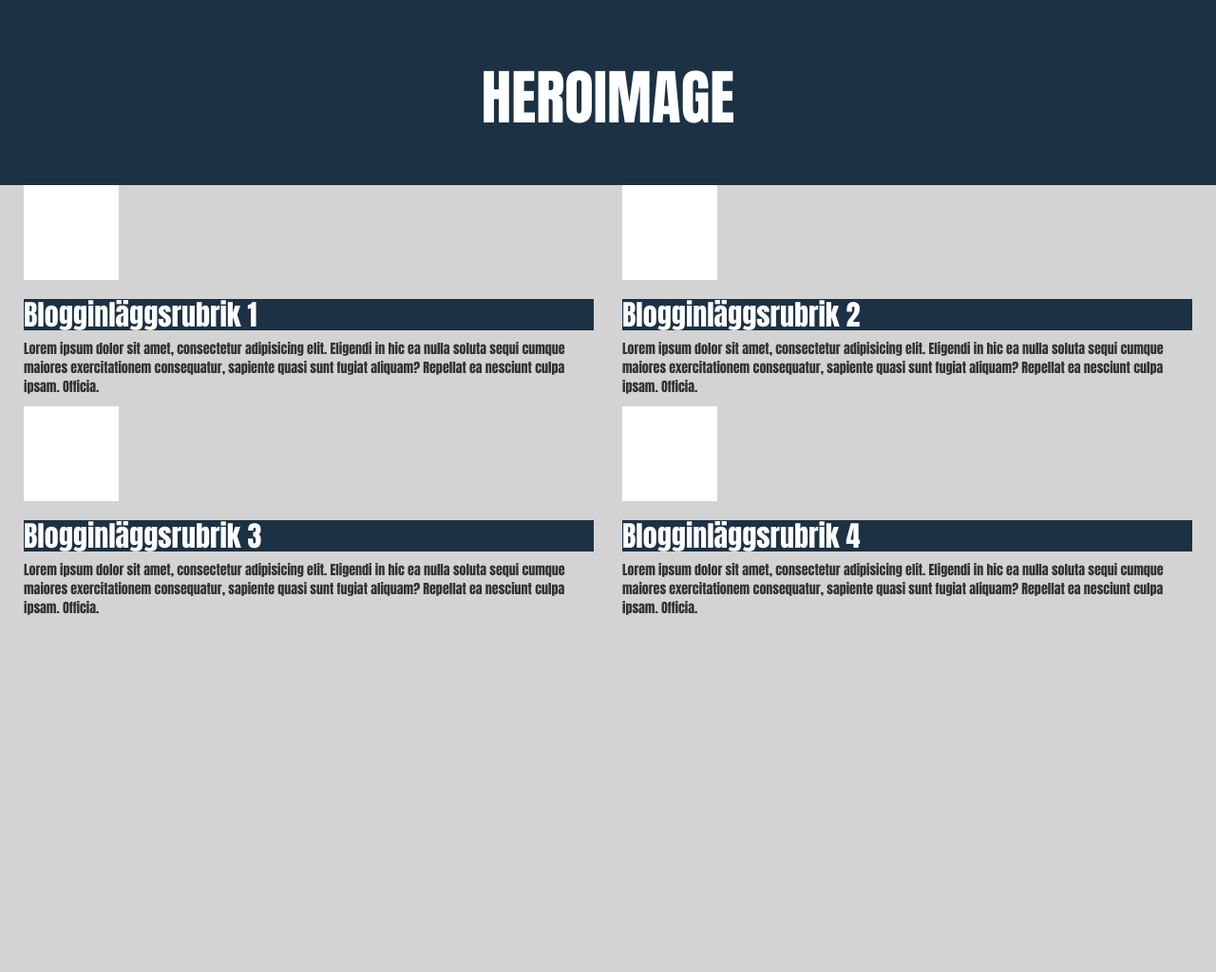
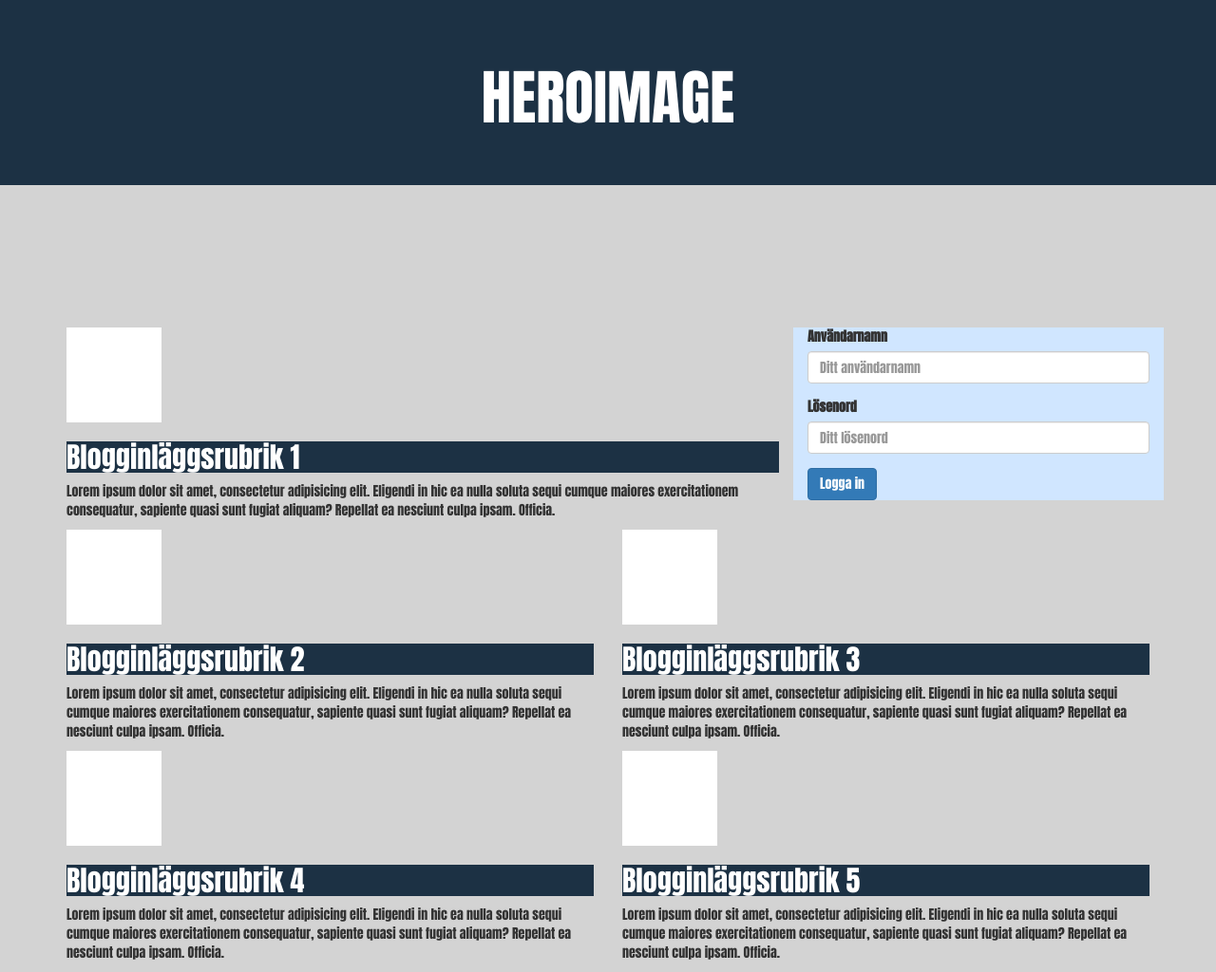
Before and after one commit to axelferb/millhouseprojekt, a PHP site: page / in a window 1280 px wide. Shown: the part 50-1074 px from the top of the page at 95% size. Before the commit the page ends 698 px from the top, so only its background shows below. Run offline with PHP 8.4, Linux system fonts and the light colour scheme; some libraries are stand-ins or nearby versions.

Commit message:
Footern får vänta, gjorde rätt med rows och containers nu!

```diff
--- a/style/index.html
+++ b/style/index.html
@@ -53,12 +53,26 @@
     <div class="jumbotron">
         <h1>HEROIMAGE</h1>
     </div>
-    <div class="margin-maker">
-        <div class="col-xs-12 col-md-6">
+    <div class="container">
+        <div class="row">
+            <div class="col-xs-12 col-md-8">
                 <div class="profilbild"></div>
                 <h2>Blogginläggsrubrik 1</h2>
                 <p>Lorem ipsum dolor sit amet, consectetur adipisicing elit. Eligendi in hic ea nulla soluta sequi cumque maiores
                     exercitationem consequatur, sapiente quasi sunt fugiat aliquam? Repellat ea nesciunt culpa ipsam. Officia.</p>
+            </div>
+            <div class="hidden-xs hidden-sm col-md-4">
+                <form>
+                    <div class="form-group">
+                        <label for="username">Användarnamn</label>
+                        <input type="text" class="form-control" placeholder="Ditt användarnamn">
+                    </div>
+                    <div class="form-group">
+                        <label for="password">Lösenord</label>
+                        <input type="password" class="form-control" placeholder="Ditt lösenord">
+                    </div>
+                    <button type="submit" class="btn btn-primary">Logga in</button>
+                </form>
             </div>
             <div class="col-xs-12 col-md-6">
                 <div class="profilbild"></div>
@@ -78,6 +92,13 @@
                 <p>Lorem ipsum dolor sit amet, consectetur adipisicing elit. Eligendi in hic ea nulla soluta sequi cumque maiores
                     exercitationem consequatur, sapiente quasi sunt fugiat aliquam? Repellat ea nesciunt culpa ipsam. Officia.</p>
             </div>
+            <div class="col-xs-12 col-md-6">
+                <div class="profilbild"></div>
+                <h2>Blogginläggsrubrik 5</h2>
+                <p>Lorem ipsum dolor sit amet, consectetur adipisicing elit. Eligendi in hic ea nulla soluta sequi cumque maiores
+                    exercitationem consequatur, sapiente quasi sunt fugiat aliquam? Repellat ea nesciunt culpa ipsam. Officia.</p>
+            </div>
+        </div>
     </div>
 </body>
 
--- a/style/style.css
+++ b/style/style.css
@@ -9,22 +9,19 @@ body {
     color: black;
 }
 .navbar {
-    margin: 0;
     border-radius: 0;
     background-color: #d0e6ff;
     border: 0;
+    margin-bottom: 0px;
 }
 .jumbotron {
     background-color: #1c3144;
-    margin: 0;
+    margin-bottom: 150px;
     color: white;
     text-align: center;
 }
 /* DIVERSE MARGINALER*/
-.margin-maker {
-    margin-left: 10px;
-    margin-right: 10px;
-}
+
 /**/
 /* KNAPPAR */
 /**/
@@ -46,7 +43,23 @@ body {
     text-align: center;
 }
 /**/
+h1 {
+    text-align: center;
+}
 h2 {
     color: white;
     background-color: #1c3144;
 }
+.col-xs-4 {
+    background-color: #1c3144;
+    color: white;
+    margin-top: 100px;
+    text-align: center;
+}
+.col-md-4 {
+    background-color: #d0e6ff;
+}
+.latest-posts {
+    color: white;
+    background-color: #1c3144;
+}
```
Lines whose indentation alone changed are shown as unchanged.
